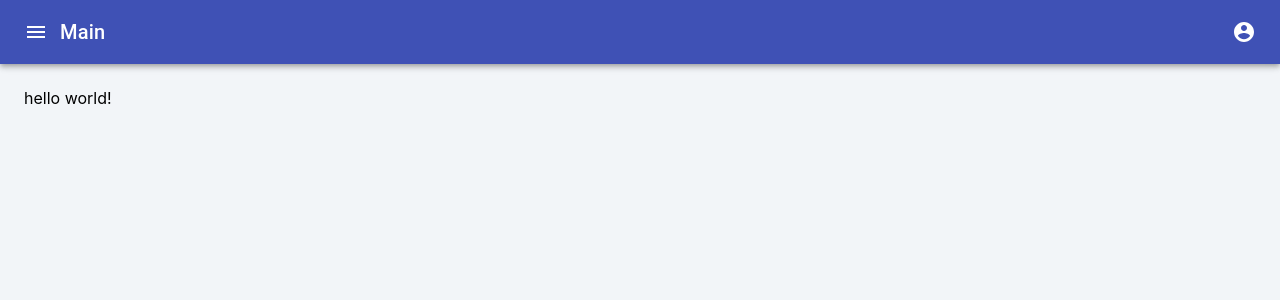
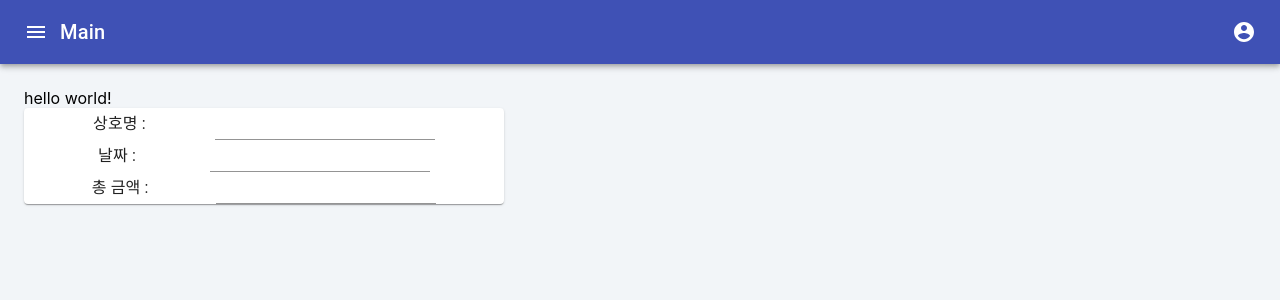
Before and after one commit to lhbbbb/ZeroOneTwo, a React (Create React App) app in the folder FrontEnd/: page /main in a window 1280 px wide. Shown: the top 300 px of the page. Built offline with nearby package versions, Linux system fonts and the light colour scheme.

Commit message:
feat: Add Result component
 - add result component
 - jira: S02P23A408-8

```diff
--- /dev/null
+++ b/FrontEnd/src/components/receipt/Result.js
@@ -0,0 +1,79 @@
+import React, { useState } from 'react';
+import styled from 'styled-components';
+import { Typography, TextField, Grid, Button, Paper } from '@material-ui/core';
+
+import ResultItem from './ResultItem';
+
+const ResultPaper = styled(Paper)`
+  width: 30rem;
+  height: auto;
+`;
+
+const Result = () => {
+  const [resultStoreName, setResultStoreName] = useState('');
+  const [resultDate, setResultDate] = useState('');
+  const [resultItems, setResultItems] = useState([]);
+  const [resultTotal, setResultTotal] = useState('');
+
+  return (
+    <ResultPaper>
+      <Grid
+        container
+        direction="column"
+        justify="space-around"
+        alignItems="center"
+      >
+        <Grid
+          container
+          direction="row"
+          justify="space-evenly"
+          alignItems="center"
+        >
+          <Typography>상호명 :</Typography>
+          <TextField
+            id="resultStoreName"
+            value={resultStoreName}
+            onChange={(e) => {
+              setResultStoreName(e.target.value);
+            }}
+          />
+        </Grid>
+        <Grid
+          container
+          direction="row"
+          justify="space-evenly"
+          alignItems="center"
+        >
+          <Typography>날짜 :</Typography>
+          <TextField
+            id="resultDate"
+            value={resultDate}
+            onChange={(e) => {
+              setResultDate(e.target.value);
+            }}
+          />
+        </Grid>
+        {resultItems.map((i) => (
+          <ResultItem item={i.item} price={i.price} />
+        ))}
+        <Grid
+          container
+          direction="row"
+          justify="space-evenly"
+          alignItems="center"
+        >
+          <Typography>총 금액 : </Typography>
+          <TextField
+            id="resultTotal"
+            value={resultTotal}
+            onChange={(e) => {
+              setResultTotal(e.target.value);
+            }}
+          />
+        </Grid>
+      </Grid>
+    </ResultPaper>
+  );
+};
+
+export default Result;
--- /dev/null
+++ b/FrontEnd/src/components/receipt/ResultItem.js
@@ -0,0 +1,7 @@
+import React from 'react';
+
+const ResultItem = () => {
+  return <div>아이템, 가격</div>;
+};
+
+export default ResultItem;
--- a/FrontEnd/src/pages/main/MainPage.js
+++ b/FrontEnd/src/pages/main/MainPage.js
@@ -1,8 +1,14 @@
 import React from 'react';
 import MainLayout from '../../layouts/MainLayout';
+import Result from '../../components/receipt/Result';
 
 const MainPage = () => {
-  return <MainLayout title="Main">hello world!</MainLayout>;
+  return (
+    <MainLayout title="Main">
+      hello world!
+      <Result />
+    </MainLayout>
+  );
 };
 
 export default MainPage;
```
